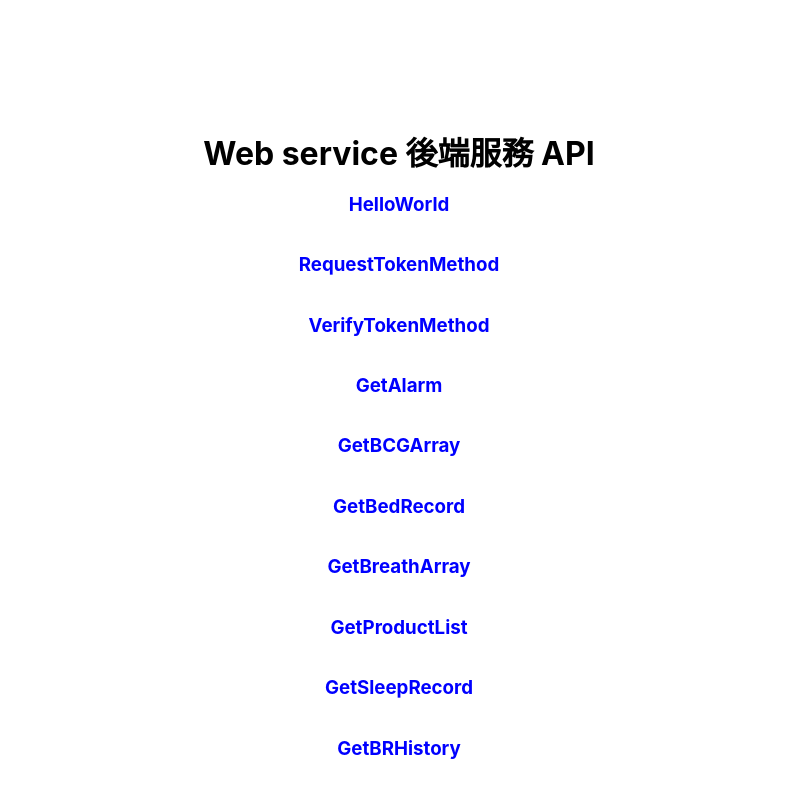
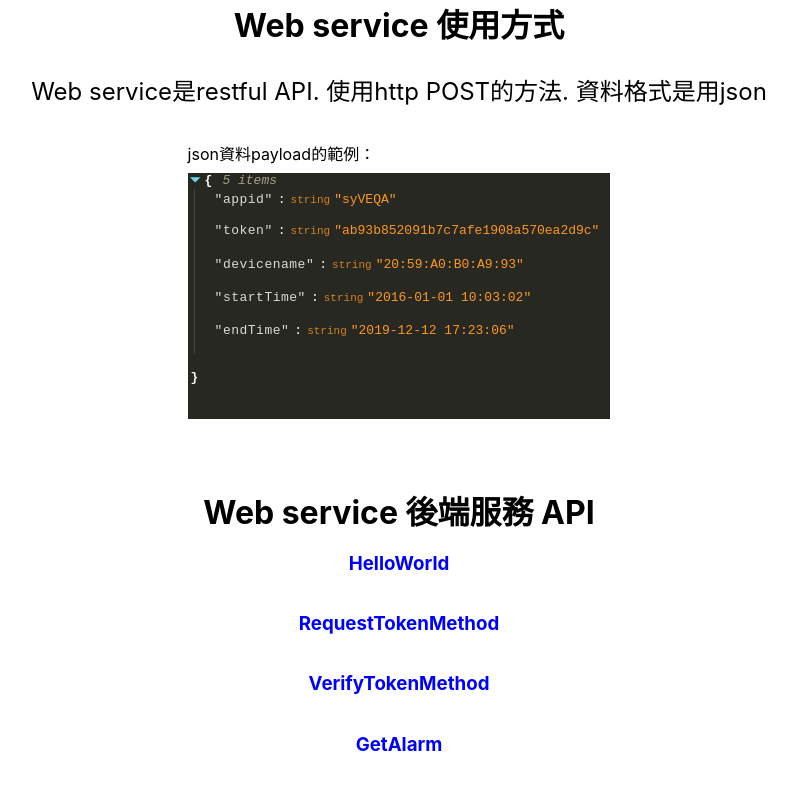
Before and after one commit to tomneo2004/jtiot-webservice-demo, a React (Create React App) app in the folder client/: page / in a window 1280 px wide. Shown: the top 795 px of the page, without its empty margins (241-1038 px from the left). Built offline with nearby package versions, Linux system fonts and the light colour scheme.

Commit message:
add usage for api intro

```diff
--- a/client/src/App.js
+++ b/client/src/App.js
@@ -3,6 +3,7 @@ import {useSelector } from 'react-redux';
 import { withTranslation } from 'react-i18next';
 
 import APIItem from './components/api-item/apiItem.component';
+import JsonViewer from './components/jsonViewer/jsonViewer';
 
 import GetHelloWorld from './components/api-components/getHelloWorld.component';
 import RequestToken from './components/api-components/requestToken.component';
@@ -18,6 +19,14 @@ import GetHBHistory from './components/api-components/getHBHistory.component';
 import GetWHistory from './components/api-components/getWHistory.component';
 
 import classes from './App.module.scss';
+
+const jsonPlayloadExample = {
+  appid:'syVEQA',
+  token:'ab93b852091b7c7afe1908a570ea2d9c',
+  devicename:'20:59:A0:B0:A9:93',
+  startTime:'2016-01-01 10:03:02',
+  endTime:'2019-12-12 17:23:06'
+};
 
 function App({t}) {
   const appId = useSelector(state=>state.appId.appId);
@@ -42,6 +51,12 @@ function App({t}) {
         :
         null
       }
+
+      <div className={classes.introSection}>
+        <div className={classes.title}>{t('APIUsage-title')}</div>
+        <div className={classes.intro}>{t('APIUsage-intro')}</div>
+        <div><JsonViewer title={t('APIUsage-example')} src={jsonPlayloadExample} /></div>
+      </div>
 
       <div className={classes.apiSection}>
         <div className={classes.title}>{t('webservice api', 'WebService API')}</div>
--- a/client/src/App.module.scss
+++ b/client/src/App.module.scss
@@ -47,12 +47,34 @@
   }
 }
 
+.introSection{
+  display: flex;
+  flex-direction: column;
+  align-items: center;
+  justify-content: space-between;
+
+  div{
+    white-space: pre-line;
+    padding-bottom: 2%;
+  }
+
+  .title{
+    font-weight: bold;
+    font-size: 2rem;
+  }
+
+  .intro{
+    font-size: 1.5rem;
+  }
+}
+
 .apiSection{
   display: flex;
   flex-direction: column;
   justify-content: center;
   align-items: center;
   padding: 10%;
+  padding-top: 2%;
 
   .title{
       font-weight: bold;
--- a/client/src/components/jsonViewer/jsonViewer.js
+++ b/client/src/components/jsonViewer/jsonViewer.js
@@ -4,7 +4,7 @@ import { withTranslation } from 'react-i18next';
 
 import classes from './jsonViewer.module.scss'
 
-const JsonViewer = ({t, title, src})=>{
+const JsonViewer = ({t, title, src, theme='monokai'})=>{
 
     return (
         <div className={classes.jsonView}>
@@ -12,7 +12,7 @@ const JsonViewer = ({t, title, src})=>{
             src?
             <div>
                 <div>{title?title:t('json-response-data')}</div>
-                <ReactJsonViewer src={src} theme="monokai" />
+                <ReactJsonViewer src={src} theme={theme} name={false} />
             </div>
             :
             null
--- a/client/src/locales/ch.json
+++ b/client/src/locales/ch.json
@@ -18,7 +18,10 @@
         "DataTime":"DataTime - 數據時間",
         "ID":"ID - 設備ID",
         "Address":"Address - 安裝地址",
-        "Token":"Token - 回傳的Token"
+        "Token":"Token - 回傳的Token",
+        "APIUsage-title":"Web service 使用方式",
+        "APIUsage-intro":"Web service是restful API. 使用http POST的方法. 資料格式是用json",
+        "APIUsage-example":"json資料payload的範例："
     },
 
     "RequestToken":{
@@ -33,7 +36,7 @@
 
     "WHistory":{
         "desc-content":"(POST) \n通過設備名稱查詢某個設備特定時段的重量歷史訊息",
-        "example-content":"appId: syVEQA \ntoken: ab93b852091b7c7afe1908a570ea2d9c \ndevicename: B0:41:1D:04:34:5C \nstartTime: 2019-01-01 10:03:02 \nendTime: 2019-12-12 17:23:06"
+        "example-content":"appId: syVEQA \ntoken: ab93b852091b7c7afe1908a570ea2d9c \ndevicename: B0:41:1D:04:34:5C \nstartTime: 2016-01-01 10:03:02 \nendTime: 2019-12-12 17:23:06"
     },
 
     "WHistoryData":{
@@ -113,48 +116,48 @@
     "DeviceStatus":{
         "title":"DeviceStatus:",
         "0":"0 - 正常",
-        "1":"1 - 床板传感器接触不良",
-        "A":"A - 床板传感器离线",
-        "offline":"offline - 床板网关离线",
-        "notUsing":"notUsing - 未启用，一直没收到数据",
-        "detecting":"detecting - 检测中"
+        "1":"1 - 床板傳感器接觸不良",
+        "A":"A - 床板傳感器離線",
+        "offline":"offline - 床板網關離線",
+        "notUsing":"notUsing - 未啟用",
+        "detecting":"detecting - 檢測中"
     },
 
     "ResponseCode":{
         "title":"ResponseCode:",
         "200":"200 - 成功",
-        "301":"301 - 设备不存在",
-        "302":"302 - Webservice内部异常",
-        "303":"303 - MD5加密错误",
-        "401":"401 - 没有数据",
-        "402":"402 - 查询数据过多",
-        "403":"402 - 错误的filter条件"
+        "301":"301 - 設備不存在",
+        "302":"302 - Webservice內部異常",
+        "303":"303 - MD5加密錯誤",
+        "401":"401 - 没有數據",
+        "402":"402 - 查詢數據過多",
+        "403":"402 - 錯誤的filter條件"
     },
 
     "SleepRecordType":{
         "title":"Type:",
-        "0":"0 - 觉醒",
+        "0":"0 - 睡醒",
         "1":"1 - 浅睡",
-        "2":"2 - 暂时测不出来",
+        "2":"2 - 暫時測不出来",
         "3":"3 - 深睡"
     },
 
     "BedRecordType":{
         "title":"Type:",
-        "offline":"offline - 由网关离线导致下床",
+        "offline":"offline - 由網關離線導致下床",
         "empty":"(空) - 正常上下床"
     },
 
     "AlarmType":{
         "title":"Type:",
-        "200":"200 - 生命体征异常",
-        "201":"201 - 网关不发数据",
-        "202":"202 - 床板离线",
-        "203":"203 - 床板接触不良",
-        "204":"204 - 夜间离床过久",
-        "205":"205 - 称重传感器异常",
-        "206":"206 - 呼吸暂停异常",
-        "207":"207 - 心率传感器异常",
+        "200":"200 - 生命體徵異常",
+        "201":"201 - 網關不發數據",
+        "202":"202 - 床板離線",
+        "203":"203 - 床板接觸不良",
+        "204":"204 - 夜間離床過久",
+        "205":"205 - 體重傳感器異常",
+        "206":"206 - 呼吸暫停異常",
+        "207":"207 - 心率傳感器異常",
         "209":"209 - 晚睡"
     },
 
```
Also changed, not shown: 1 other file (tests, documents, lock files or other folders).
